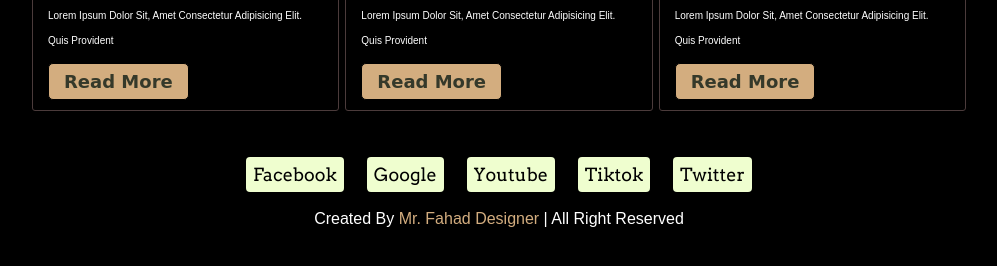
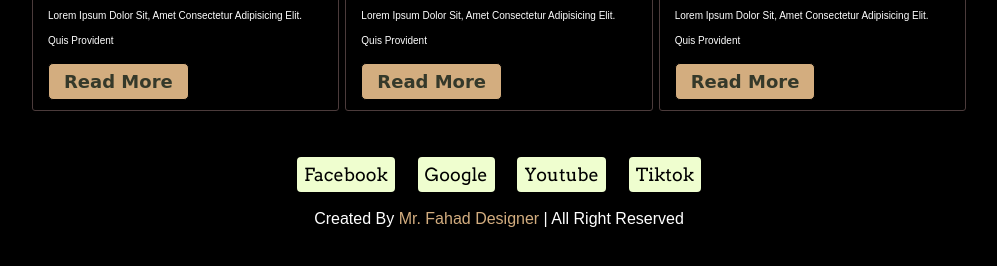
Before and after one commit to fahadcooding/coffeeshop.github.io, a plain HTML site: page index.html in a window 1280 px wide. Shown: the part 4132-4398 px from the top of the page, without its empty margins (141-1138 px from the left). Drawn offline with Linux system fonts and the light colour scheme.

Commit message:
Update index.html

```diff
--- a/index.html
+++ b/index.html
@@ -391,7 +391,7 @@
         <a href="">google</a>
         <a href="">youtube</a>
         <a href="">tiktok</a>
-        <a href="">twitter</a>
+
     </div>
     <div class="credit">created by <span>mr. fahad designer </span>| all right reserved</div>
 </div>
```
